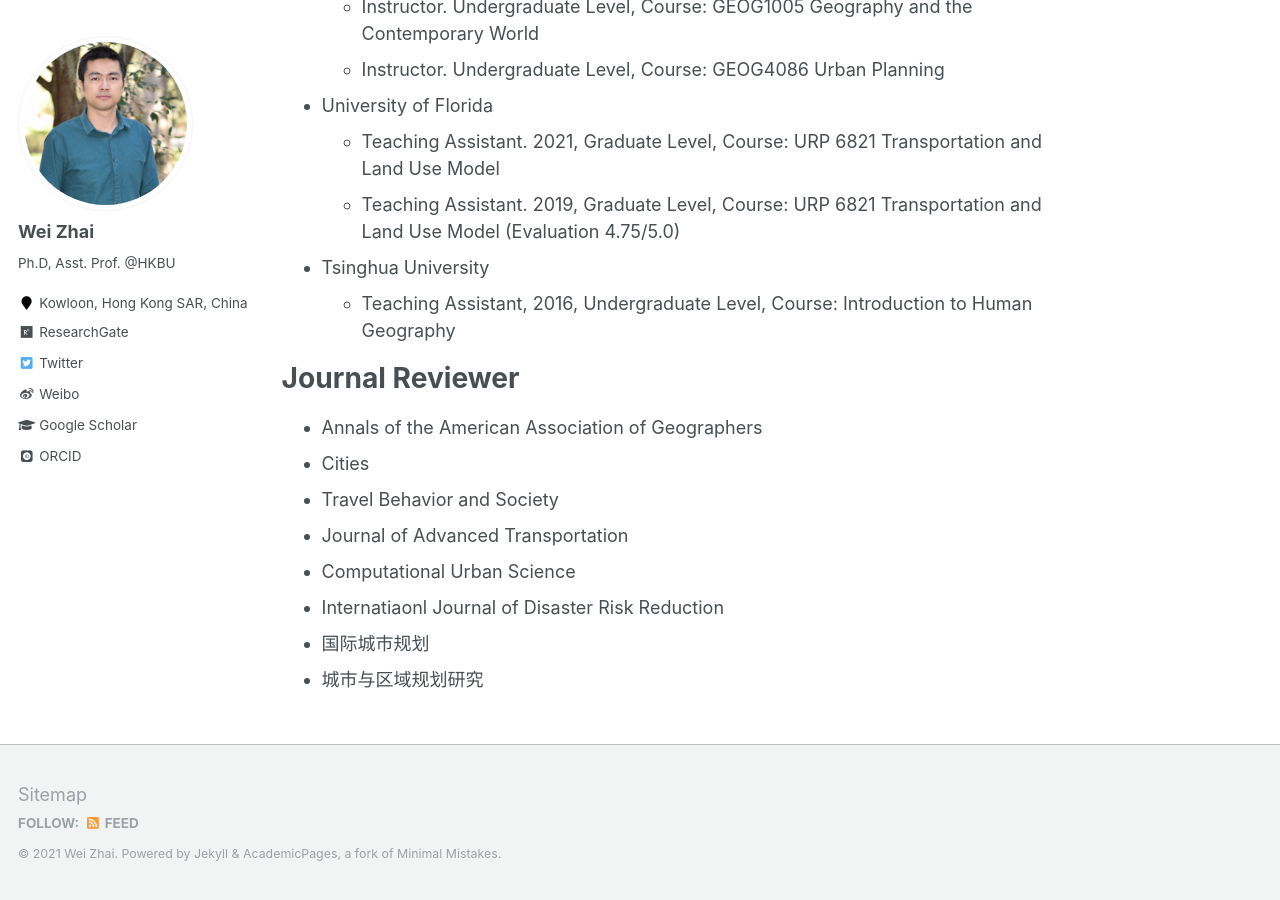
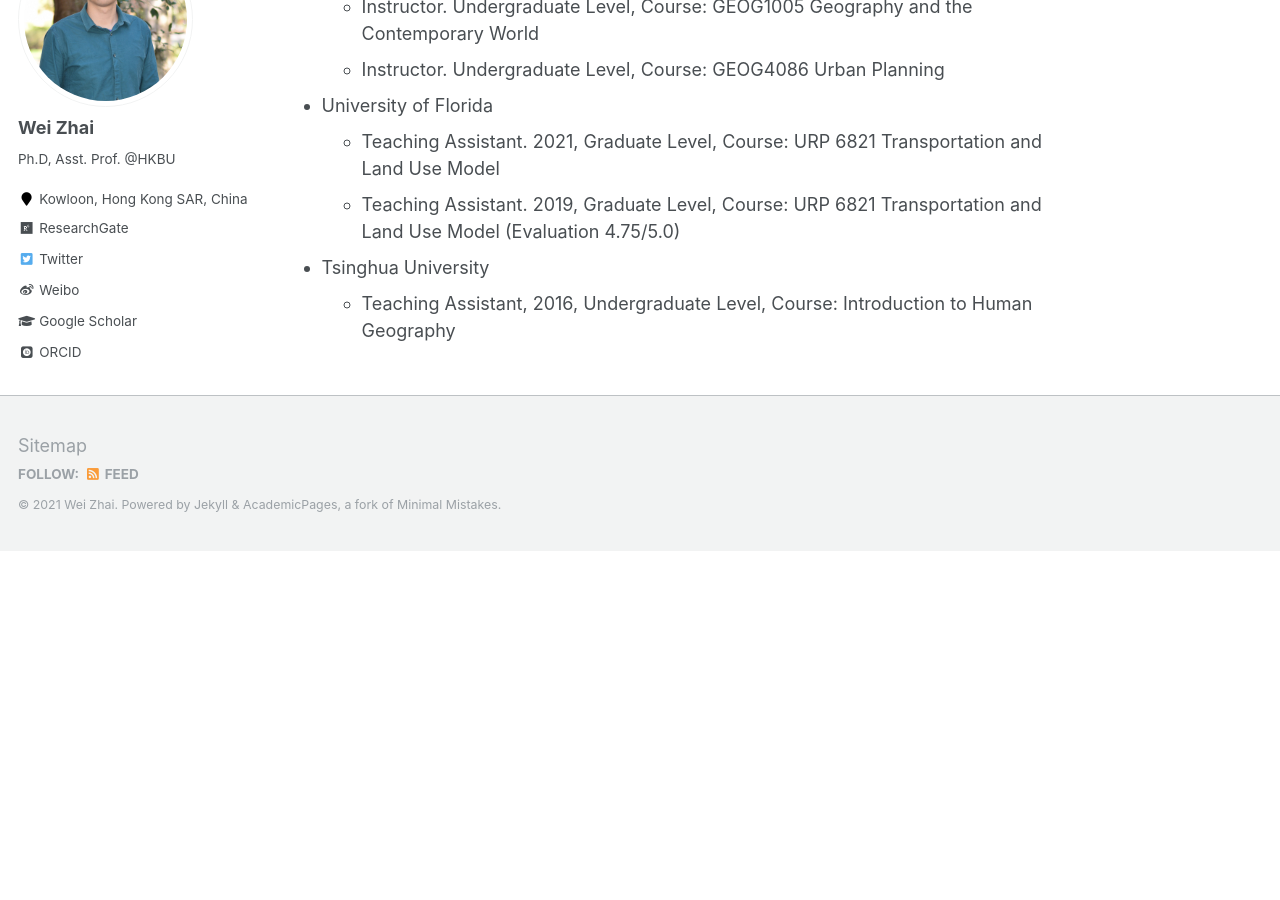
Before and after one commit to skywalkerzhai/weizhai.github.io, a Jekyll site: the page built from _pages/about.md, in a window 1280 px wide and 900 px high, scrolled down 1075 px. Built offline with Jekyll 4.4.1, drawn with Linux system fonts in a browser that asks for light colours; some web fonts are replaced; after the commit the page ends 1626 px from its top, so only the background shows below that.

Commit message:
Update about.md

```diff
--- a/_pages/about.md
+++ b/_pages/about.md
@@ -47,14 +47,3 @@ Teaching experience
 
 * Tsinghua University
   * Teaching Assistant, 2016, Undergraduate Level, Course: Introduction to Human Geography
-
-Journal Reviewer
-======
-* Annals of the American Association of Geographers
-* Cities
-* Travel Behavior and Society
-* Journal of Advanced Transportation
-* Computational Urban Science
-* Internatiaonl Journal of Disaster Risk Reduction
-* 国际城市规划
-* 城市与区域规划研究
```
